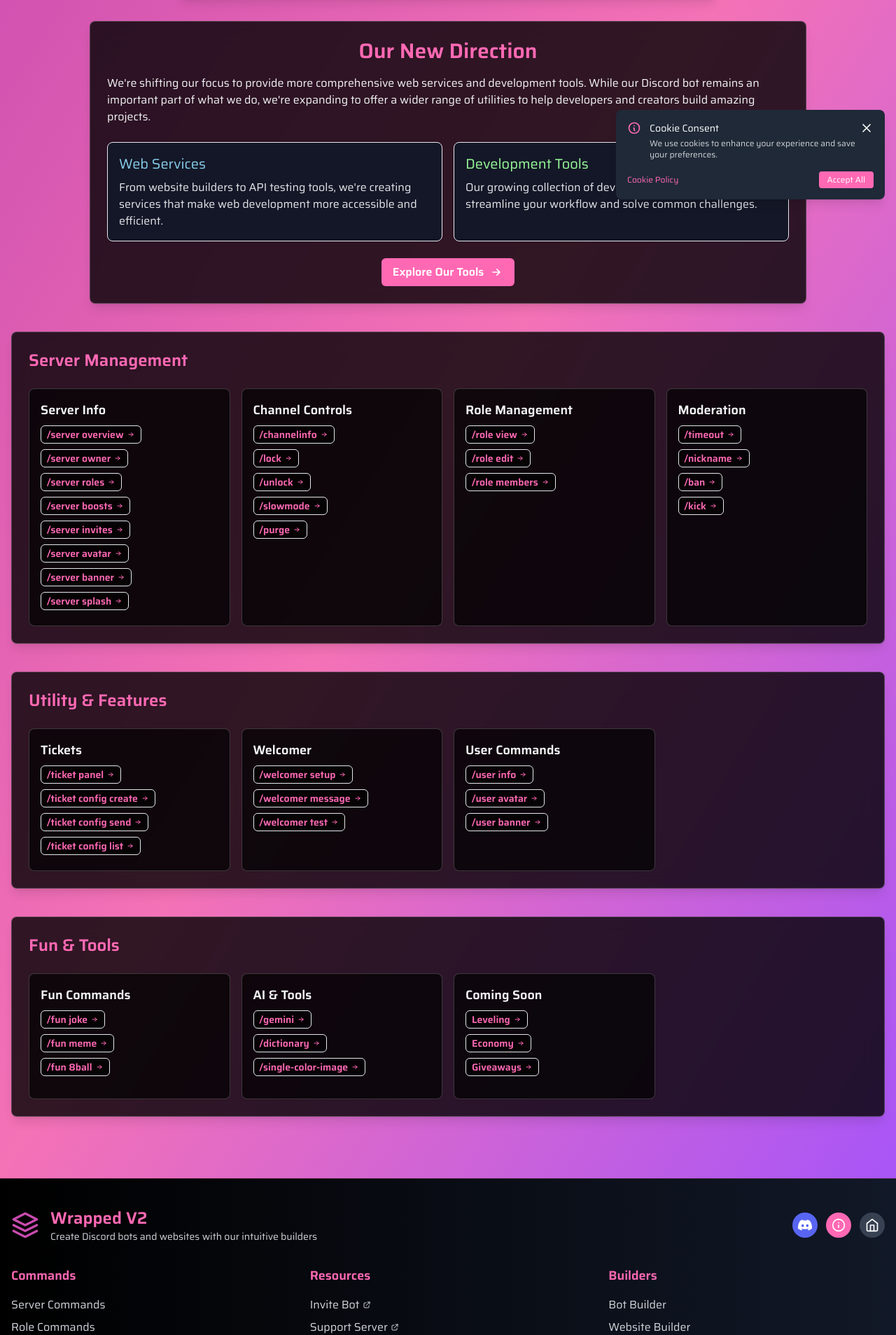
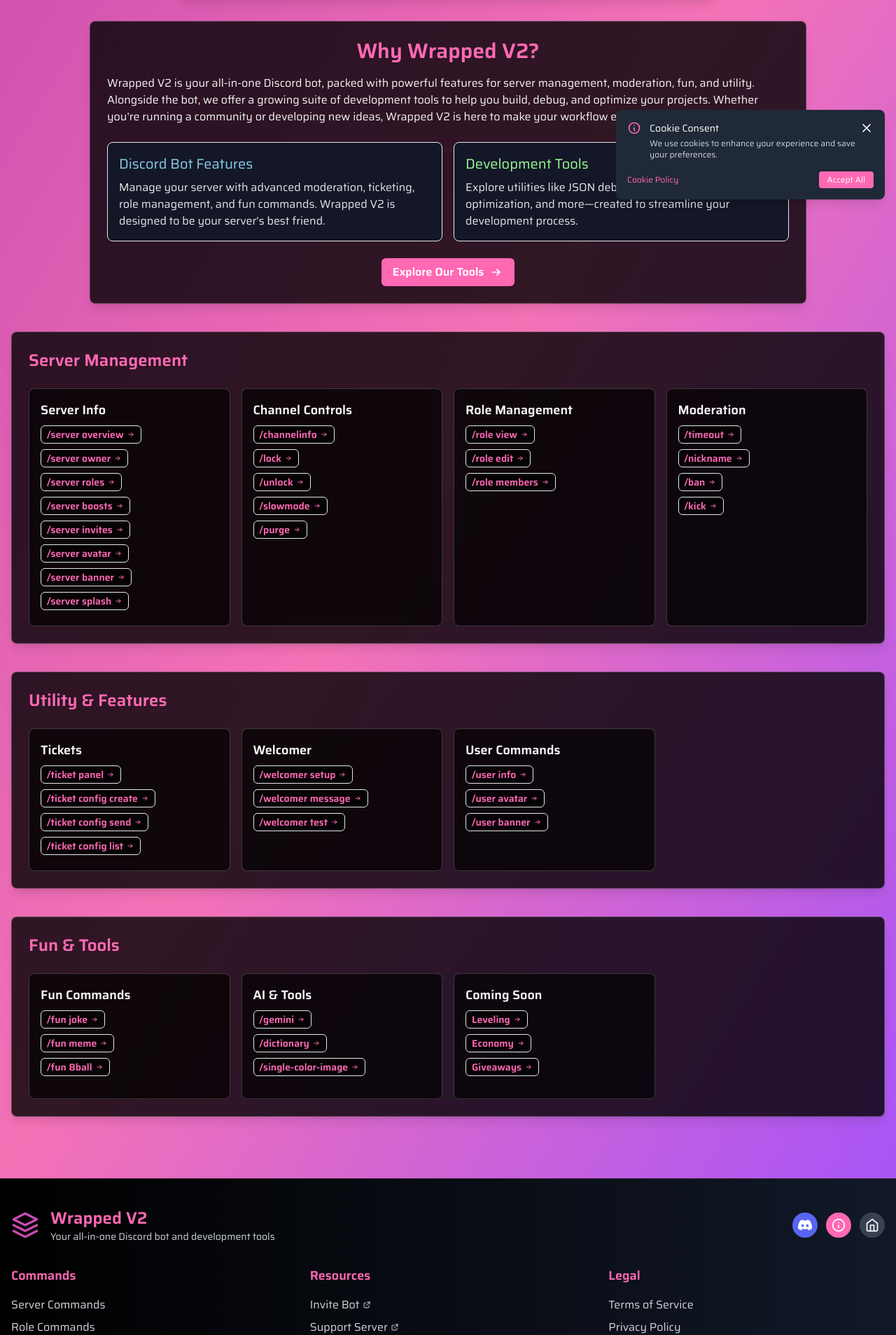
Before and after one commit to WxTaco/main-website, a React (Vite) app in the folder wrapped-v2/: page / in a window 1280 px wide. Shown: the part 475-2383 px from the top of the page at 70% size. Built offline with nearby package versions, Linux system fonts and the light colour scheme.

Commit message:
remove builder from nav

```diff
--- a/wrapped-v2/src/components/Footer.tsx
+++ b/wrapped-v2/src/components/Footer.tsx
@@ -24,13 +24,6 @@
       ]
     },
     {
-      title: "Builders",
-      links: [
-        { name: "Bot Builder", path: "/bot-builder" },
-        { name: "Website Builder", path: "/website-builder" },
-      ]
-    },
-    {
       title: "Legal",
       links: [
         { name: "Terms of Service", path: "/terms" },
@@ -54,7 +47,7 @@
             </div>
             <div>
               <h2 className="text-2xl font-saira font-bold text-theme-primary">Wrapped V2</h2>
-              <p className="text-gray-300 text-sm">Create Discord bots and websites with our intuitive builders</p>
+              <p className="text-gray-300 text-sm">Your all-in-one Discord bot and development tools</p>
             </div>
           </div>
 
--- a/wrapped-v2/src/pages/Home.tsx
+++ b/wrapped-v2/src/pages/Home.tsx
@@ -150,21 +150,21 @@
       {/* Development Focus Card */}
       <div className="w-full max-w-5xl mb-10">
         <div className="bg-gray-800/90 backdrop-blur-md rounded-lg shadow-lg p-6 border border-theme-border/30 dark:bg-black/80 dark:border-white/20 flex flex-col">
-          <h2 className="text-3xl font-saira text-theme-primary mb-4 font-semibold drop-shadow text-center">Our New Direction</h2>
+          <h2 className="text-3xl font-saira text-theme-primary mb-4 font-semibold drop-shadow text-center">Why Wrapped V2?</h2>
           <p className="text-gray-100 mb-6">
-            We're shifting our focus to provide more comprehensive web services and development tools. While our Discord bot remains an important part of what we do, we're expanding to offer a wider range of utilities to help developers and creators build amazing projects.
+            Wrapped V2 is your all-in-one Discord bot, packed with powerful features for server management, moderation, fun, and utility. Alongside the bot, we offer a growing suite of development tools to help you build, debug, and optimize your projects. Whether you're running a community or developing new ideas, Wrapped V2 is here to make your workflow easier and more efficient.
           </p>
           <div className="grid grid-cols-1 md:grid-cols-2 gap-4 mb-6">
             <div className="bg-gray-900/90 rounded-lg p-4 border border-theme-primary/30">
-              <h3 className="text-xl font-saira text-wrapped-blue mb-2">Web Services</h3>
+              <h3 className="text-xl font-saira text-wrapped-blue mb-2">Discord Bot Features</h3>
               <p className="text-gray-200">
-                From website builders to API testing tools, we're creating services that make web development more accessible and efficient.
+                Manage your server with advanced moderation, ticketing, role management, and fun commands. Wrapped V2 is designed to be your server's best friend.
               </p>
             </div>
             <div className="bg-gray-900/90 rounded-lg p-4 border border-theme-primary/30">
               <h3 className="text-xl font-saira text-wrapped-green mb-2">Development Tools</h3>
               <p className="text-gray-200">
-                Our growing collection of development utilities helps streamline your workflow and solve common challenges.
+                Explore utilities like JSON debugging, embed building, image optimization, and more—created to streamline your development process.
               </p>
             </div>
           </div>
--- a/wrapped-v2/src/pages/Tools.tsx
+++ b/wrapped-v2/src/pages/Tools.tsx
@@ -12,30 +12,6 @@
 
 const Tools = () => {
   const tools: Tool[] = [
-    {
-      title: "Discord Bot Builder",
-      description: "Create your own Discord bot with our visual block-based builder! No coding experience required - just drag, drop, and connect blocks to build your perfect bot. (Currently in development and not fully functional)",
-      link: "/bot-builder",
-      icon: (
-        <svg xmlns="http://www.w3.org/2000/svg" className="h-6 w-6" fill="none" viewBox="0 0 24 24" stroke="currentColor">
-          <path strokeLinecap="round" strokeLinejoin="round" strokeWidth={2} d="M10 20l4-16m4 4l4 4-4 4M6 16l-4-4 4-4" />
-        </svg>
-      ),
-      status: 'available',
-      beta: true
-    },
-    {
-      title: "Website Builder",
-      description: "Create your own website with our visual block-based builder! Drag and drop components to design beautiful, responsive websites without writing a single line of code. (Currently in development and not fully functional)",
-      link: "/website-builder",
-      icon: (
-        <svg xmlns="http://www.w3.org/2000/svg" className="h-6 w-6" fill="none" viewBox="0 0 24 24" stroke="currentColor">
-          <path strokeLinecap="round" strokeLinejoin="round" strokeWidth={2} d="M4 6h16M4 12h16m-7 6h7" />
-        </svg>
-      ),
-      status: 'available',
-      beta: true
-    },
     {
       title: "JSON Debugger",
       description: "Validate, format, and debug your JSON data with our powerful JSON debugging tool. Easily identify errors and fix issues in your JSON structures.",
@@ -172,11 +148,11 @@
       {/* Main Heading */}
       <div className="w-full max-w-3xl bg-gray-800/90 backdrop-blur-md rounded-lg shadow-lg p-8 border border-theme-border/30 mb-8 dark:bg-black/80 dark:border-white/20">
         <h1 className="text-5xl md:text-6xl font-extrabold font-saira text-theme-primary drop-shadow-lg mb-4 text-center">
-          Development Tools
+          Wrapped V2 Tools
         </h1>
         <section className="text-center">
           <p className="text-xl max-w-3xl mx-auto text-gray-100 font-medium shadow-sm mb-4">
-            Explore our growing collection of powerful development tools designed to make your workflow easier and more efficient. From building Discord bots to creating websites, optimizing images, and designing database schemas, we're building a comprehensive toolkit for developers!
+            Discover the power of <span className="text-wrapped-yellow font-bold">Wrapped V2</span> — your all-in-one Discord bot and a growing suite of development utilities. Explore tools to help you manage your server, debug data, generate content, and more!
           </p>
         </section>
       </div>
```
